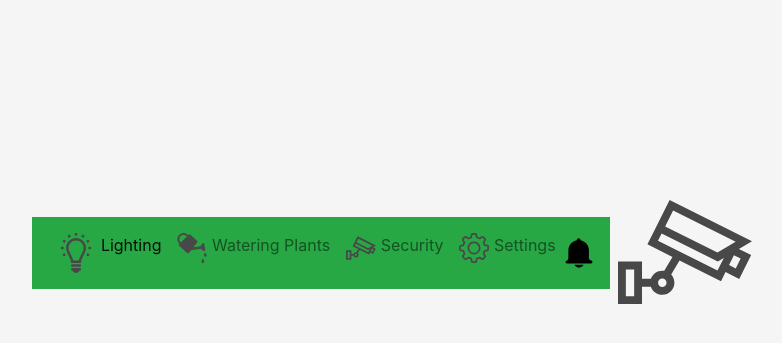
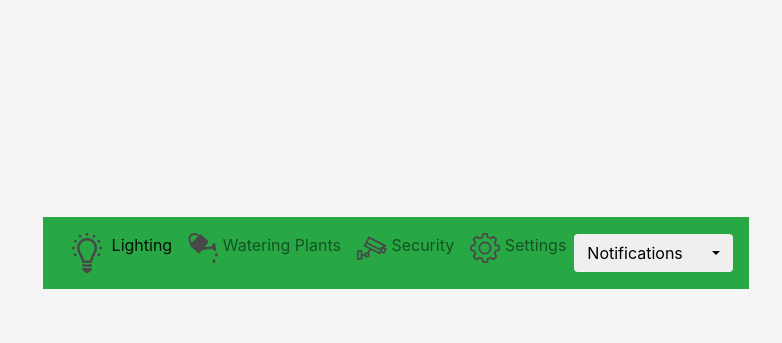
Before and after one commit to peternwankwo/MinHomeAutomation, a PHP site: page /security.html in a window 1280 px wide. Shown: the part 147-490 px from the top of the page, without its empty margins (244-1026 px from the left). Run offline with PHP 8.4, Linux system fonts and the light colour scheme; grey boxes are pictures that could not be loaded.

Commit message:
"added security html changes"

```diff
--- a/css/style.css
+++ b/css/style.css
@@ -98,3 +98,9 @@ div.switch div {
 #primary-nav {
     background-color: skyblue;
 }
+
+.iframe.embed-responsive-item.iframe-new{
+      padding-right: 40px !important;
+     left: 20px !important;
+     padding-bottom: 20px !important;
+}
--- a/security.html
+++ b/security.html
@@ -49,29 +49,35 @@
                                                                   class="d-inline-block align-top" alt=""> Settings</a>
                 </li>
             </ul>
-            <nav class="nav navbar-nav">
-                <a href="#about"><img src="assets/notification.svg" width="30" height="30"
-                                      class="d-inline-block align-top" alt=""></a>
-            </nav>
+
         </div>
+
+            <div class="btn-group">
+                <button class="btn">Notifications</button>
+                <button class="btn dropdown-toggle" data-toggle="dropdown">
+    <span class="caret"></span>
+  </button>
+                <ul class="dropdown-menu">
+                    <ul class="pager">
+                        <li class="previous">
+                            <a href="#">&larr; Older</a>
+                        </li>
+                        <li class="next">
+                            <a href="#">Newer &rarr;</a>
+                        </li>
+                    </ul>
+                    <!-- dropdown menu links -->
+                </ul>
+            </div>
     </nav>
 </header>
 <br/><br/>
 <form>
-    <div class="row">
-        <div class="col">
-            <a href="#"><img class="rounded mx-auto p-2 d-block" src="assets/cam-grey.svg" alt="" width="150" height="150"></a>
-        </div>
-    </div>
-    <div class="row">
-        <div class="col">
-        </div>
-        <div class="w-100"></div>
-        <div class="col">
-        </div>
-        <div class="col">
-        </div>
-    </div>
+<div class="embed-responsive embed-responsive-21by9">
+        <iframe class="embed-responsive-item iframe-new" src="https://www.youtube.com/embed/zpOULjyy-n8?rel=0" allowfullscreen></iframe>
+</div>
+
+</div>
 </form>
 </body>
 </html>
```
Also changed, not shown: js/script.js (line endings or trailing spaces).
